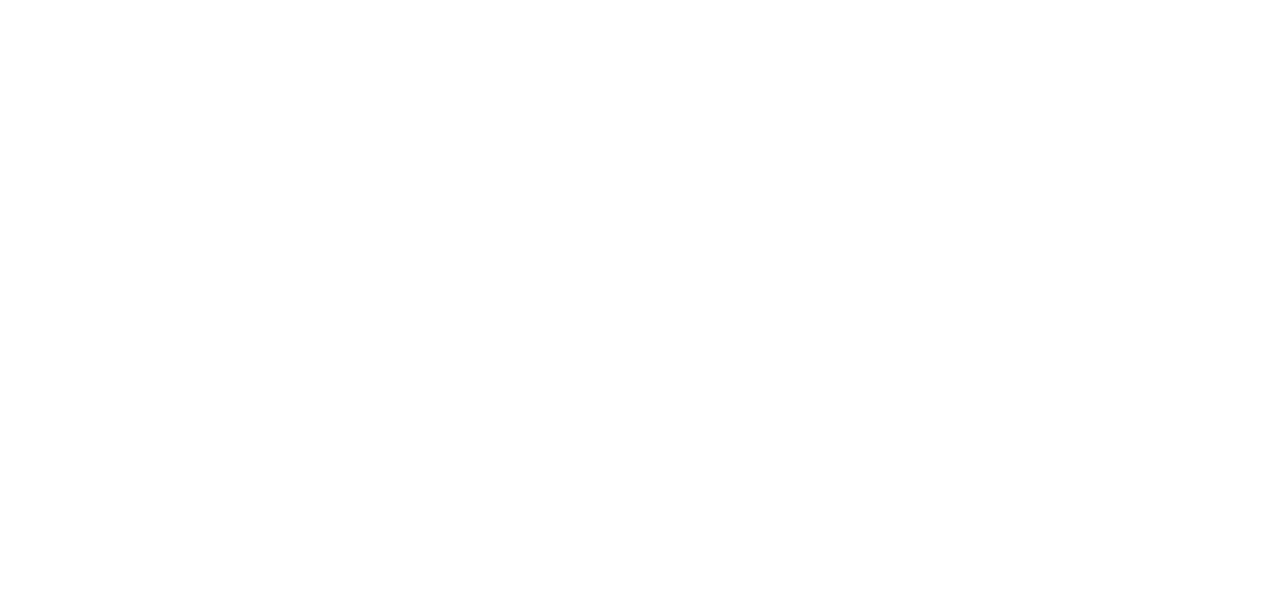
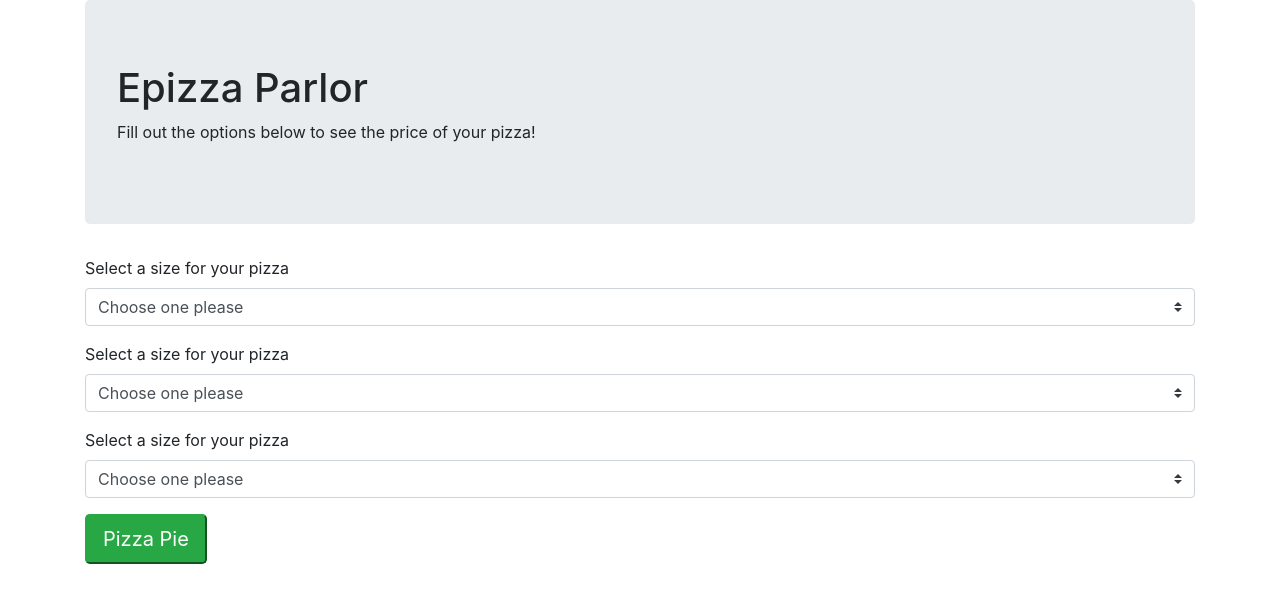
Before and after one commit to chonnessey/pizza, a plain HTML site: page index.html in a window 1280 px wide. Drawn offline with Linux system fonts and the light colour scheme.

Commit message:
add form to HTML

```diff
--- a/index.html
+++ b/index.html
@@ -8,6 +8,55 @@
   <title>Pizza Parlor</title>
 </head>
 <body>
+  <div class="container">
+    <div class="jumbotron">
+      <h1>Epizza Parlor</h1>
+      <p>Fill out the options below to see the price of your pizza!</p>
+    </div>
 
+    <form id="pie">
+      <div class="form-group">
+        <label for="size">Select a size for your pizza</label>
+        <select id="size" class="custom-select" required>
+          <option value="">Choose one please</option>
+          <option value="topping">Pepporoni</option>
+          <option value="topping">Jalapeños</option>
+          <option value="topping">Shrooms</option>
+          <option value="topping">Bacon</option>
+          <option value="topping">Anchovies</option>
+        </select>
+      </div>
+
+      <div class="form-group">
+        <label for="size">Select a size for your pizza</label>
+        <select id="size" class="custom-select">
+          <option value="">Choose one please</option>
+          <option value="topping">Pepporoni</option>
+          <option value="topping">Jalapeños</option>
+          <option value="topping">Shrooms</option>
+          <option value="topping">Bacon</option>
+          <option value="topping">Anchovies</option>
+        </select>
+      </div>
+
+      <div class="form-group">
+        <label for="size">Select a size for your pizza</label>
+        <select id="size" class="custom-select">
+          <option value="">Choose one please</option>
+          <option value="topping">Pepporoni</option>
+          <option value="topping">Jalapeños</option>
+          <option value="topping">Shrooms</option>
+          <option value="topping">Bacon</option>
+          <option value="topping">Anchovies</option>
+        </select>
+      </div>
+
+      <button type="submit" class="btn-lg btn-success">Pizza Pie</button>
+    </form>
+
+    <div class="pizza-price">
+
+    </div>
+  </div>
 </body>
 </html>
```
